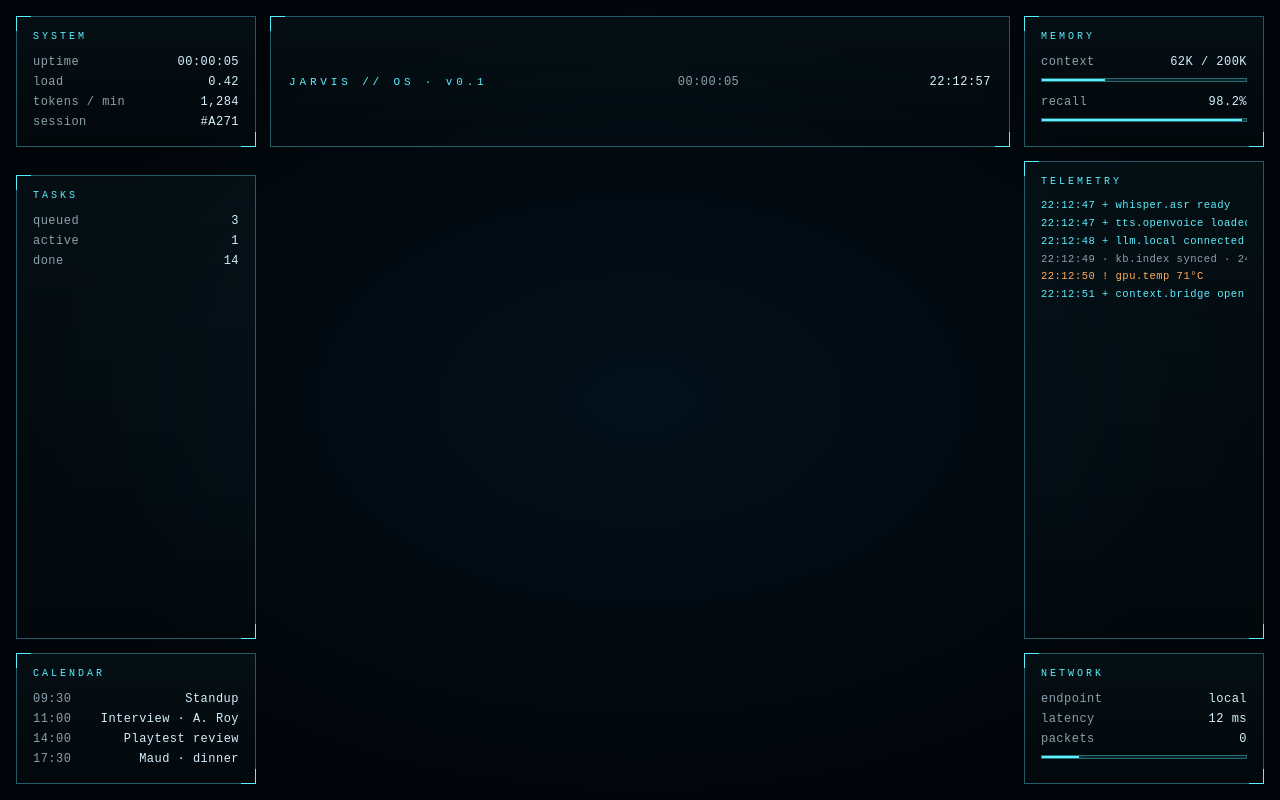
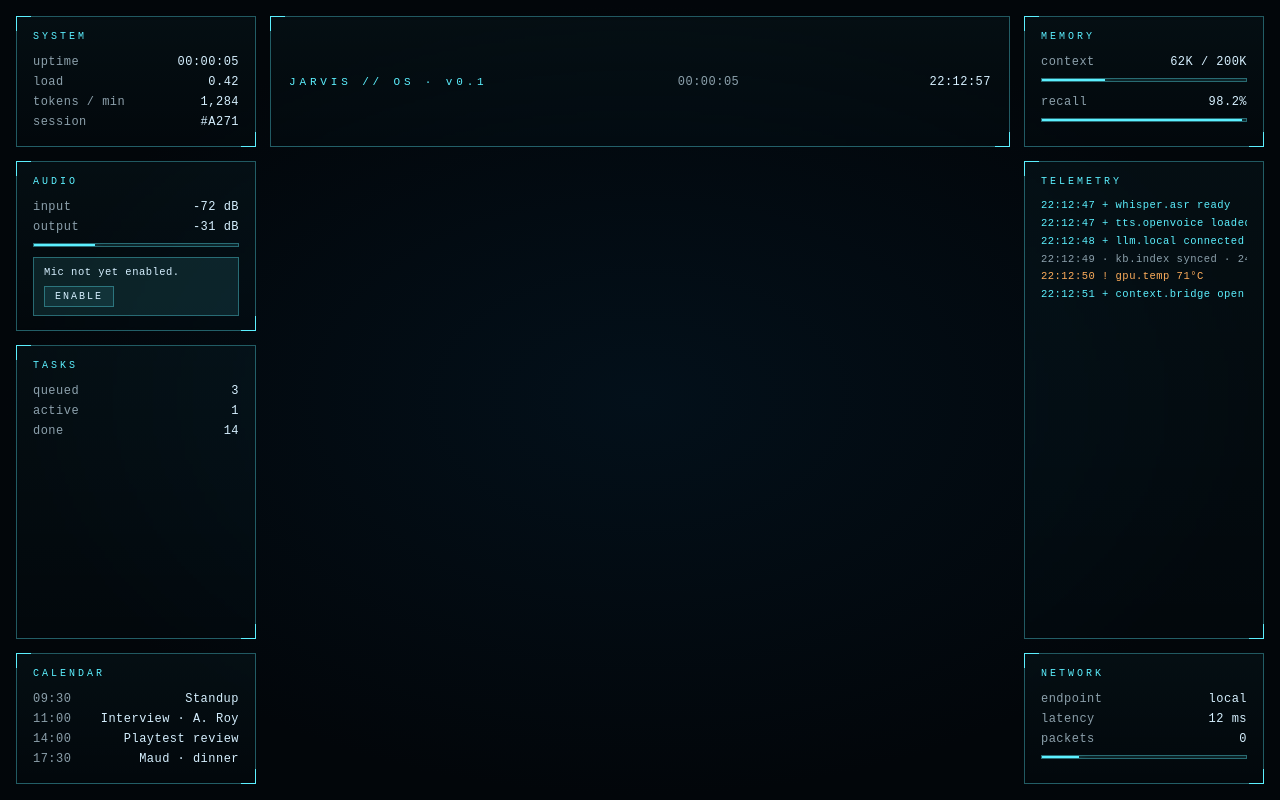
Before and after one commit to mhaegeman/jarvis, a website built with Vite: page web/index.html in a window 1280 px wide. Built offline with nearby package versions, Linux system fonts and the light colour scheme.

Commit message:
feat(web): AudioPanel with mic permission UX

```diff
--- a/web/src/main.ts
+++ b/web/src/main.ts
@@ -5,6 +5,7 @@ import { MemoryPanel } from "@/ui/panels/MemoryPanel";
 import { CalendarPanel } from "@/ui/panels/CalendarPanel";
 import { NetworkPanel } from "@/ui/panels/NetworkPanel";
 import { TasksPanel } from "@/ui/panels/TasksPanel";
+import { AudioPanel, type MicStatus } from "@/ui/panels/AudioPanel";
 import { TelemetryPanel } from "@/ui/panels/TelemetryPanel";
 import type { TelemetryEvent } from "@/types";
 import { TODAY } from "@/data/calendar";
@@ -24,6 +25,8 @@ document.querySelector('[data-cell="left"]')!.innerHTML = `
   </div>`;
 const tasks = new TasksPanel('[data-slot="tasks"]');
 const telemetry = new TelemetryPanel('[data-cell="right"]');
+const audio = new AudioPanel('[data-slot="audio"]');
+const micStatus: MicStatus = { kind: "unprompted" };
 
 const seedEvents: TelemetryEvent[] = [
   { ts: Date.now() - 5000, level: "ok", message: "whisper.asr ready" },
@@ -43,6 +46,7 @@ function tick(): void {
   network.render({ endpoint: "local", latencyMs: 12, packets: 0, busyPct: 18 });
   tasks.render({ queued: 3, active: 1, done: 14 });
   telemetry.render({ events: seedEvents });
+  audio.render({ inputDb: -72, outputDb: -31, inputBarPct: 30, mic: micStatus });
   requestAnimationFrame(tick);
 }
 tick();
--- a/web/src/styles/panel.css
+++ b/web/src/styles/panel.css
@@ -71,3 +71,26 @@
 .feed .line.ok { color: var(--accent); }
 .feed .line.warn { color: var(--warn); }
 .feed .line.error { color: #ff6c6c; }
+
+.mic-banner {
+  margin-top: 10px;
+  padding: 8px 10px;
+  border: 1px solid var(--accent-dim);
+  background: var(--accent-faint);
+  font-size: 10.5px;
+  display: flex; gap: 8px; align-items: center; flex-wrap: wrap;
+}
+.mic-banner.warn { border-color: rgba(255, 174, 92, 0.4); background: rgba(255, 174, 92, 0.08); color: var(--warn); }
+.mic-banner button {
+  appearance: none;
+  background: rgba(92, 240, 255, 0.08);
+  color: var(--fg);
+  border: 1px solid var(--accent-dim);
+  padding: 4px 10px;
+  font: inherit;
+  font-size: 10px;
+  letter-spacing: 0.2em;
+  text-transform: uppercase;
+  cursor: pointer;
+}
+.mic-banner button:hover { background: rgba(92, 240, 255, 0.18); border-color: var(--accent); }
--- /dev/null
+++ b/web/src/ui/panels/AudioPanel.ts
@@ -0,0 +1,46 @@
+import { Component } from "@/ui/Component";
+import { renderPanel } from "@/ui/Panel";
+
+export type MicStatus =
+  | { kind: "unprompted" }
+  | { kind: "granted" }
+  | { kind: "denied" }
+  | { kind: "unsupported" }
+  | { kind: "error"; message: string };
+
+export interface AudioState {
+  inputDb: number;
+  outputDb: number;
+  inputBarPct: number;
+  mic: MicStatus;
+}
+
+const banner = (mic: MicStatus): string => {
+  switch (mic.kind) {
+    case "unprompted":
+      return `<div class="mic-banner"><span>Mic not yet enabled.</span> <button data-action="mic-request">Enable</button></div>`;
+    case "granted":
+      return ``;
+    case "denied":
+      return `<div class="mic-banner warn"><span>Mic permission denied.</span> <button data-action="mic-request">Retry</button></div>`;
+    case "unsupported":
+      return `<div class="mic-banner warn"><span>Voice mode unavailable in this browser.</span></div>`;
+    case "error":
+      return `<div class="mic-banner warn"><span>${mic.message}</span> <button data-action="mic-request">Retry</button></div>`;
+  }
+};
+
+export class AudioPanel extends Component<AudioState> {
+  override render(s: AudioState): void {
+    renderPanel(
+      this.root,
+      "Audio",
+      `
+      <div class="row"><span>input</span><b>${s.inputDb.toFixed(0)} dB</b></div>
+      <div class="row"><span>output</span><b>${s.outputDb.toFixed(0)} dB</b></div>
+      <div class="bar"><i style="width:${Math.min(100, s.inputBarPct).toFixed(0)}%"></i></div>
+      ${banner(s.mic)}
+    `,
+    );
+  }
+}
```
